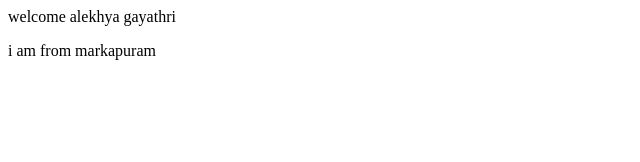
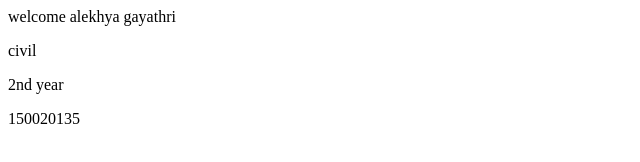
Before and after one commit to alekhyasri/alekhyasri.github.io, a plain HTML site: page index.html in a window 1280 px wide. Shown: the whole page, without its empty margins (0-640 px from the left). Drawn offline with Linux system fonts and the light colour scheme.

Commit message:
Update index.html

```diff
--- a/index.html
+++ b/index.html
@@ -1,2 +1,4 @@
 <p>welcome alekhya gayathri</p>
-<p>i am from markapuram<p/>
+<p>civil<p/>
+<p>2nd year<p/>
+<p>150020135<p/>
```
